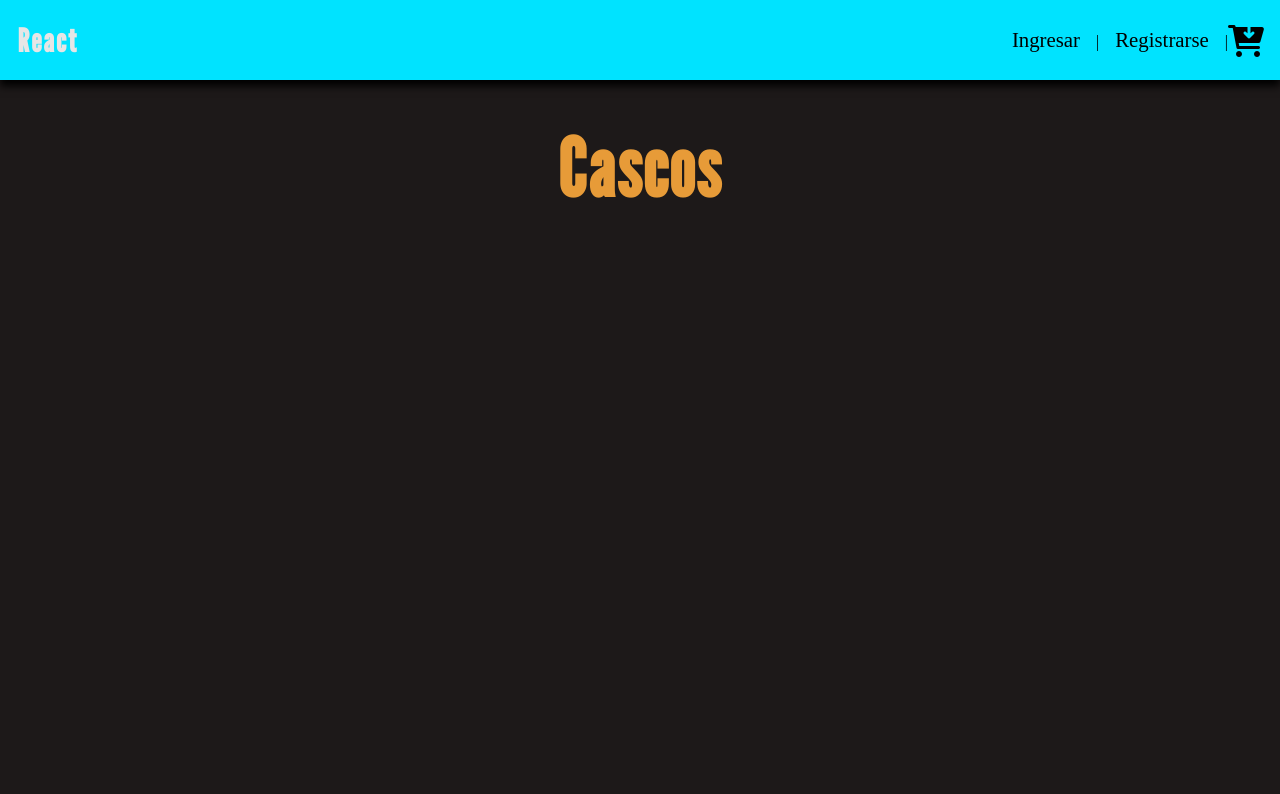
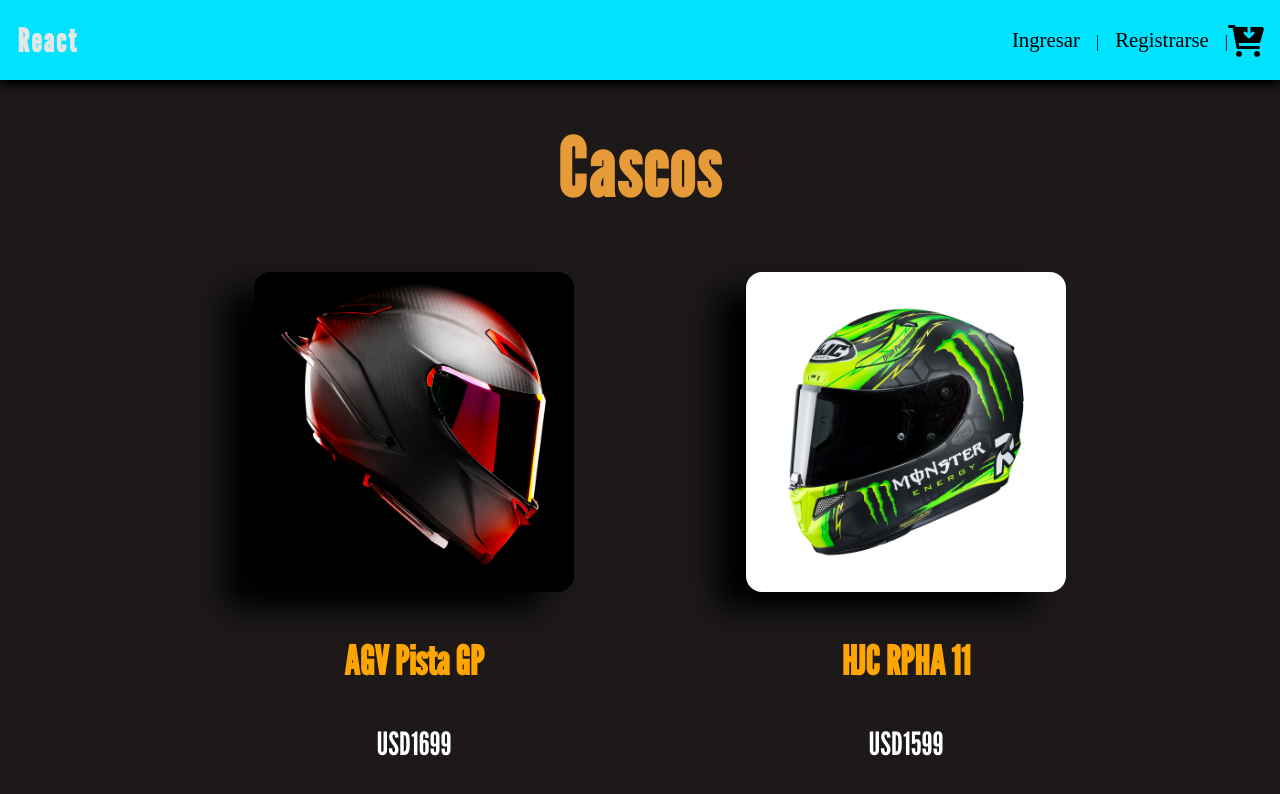
Before and after one commit to WalterWit/WW-React, a React (Create React App) app: page / in a window 1280 px wide. Shown: the top 794 px of the page. Built offline with nearby package versions, Linux system fonts and the light colour scheme.

Commit message:
Catálogo con MAPS y Promises

```diff
--- a/src/components/Item.js
+++ b/src/components/Item.js
@@ -5,11 +5,11 @@ export const Item = ({producto}) => {
     return (
         <li className='item'>
             <div className='itemA'>
-                <img className='itemI' src={producto.imagen} />
+                <img alt={producto.nombre} className='itemI' src={producto.imagen} />
             </div>
             <div className='itemZ'>
                 <h3>{producto.nombre}</h3>
-                <p className='itemP'>'$'{producto.precio}</p>
+                <p className='itemP'>USD{producto.precio}</p>
             </div>
         </li>
     )
--- a/src/components/ItemListContainer.js
+++ b/src/components/ItemListContainer.js
@@ -3,15 +3,16 @@ import {useState} from 'react'
 import {useEffect} from 'react'
 import {ItemList} from './ItemList'
 
-const productos = [{
+const productosArray = [{
     nombre: "AGV Pista GP",
     precio: 1699,
-    imagen: "../../public/imagenes/AGV Pista GP.jpg"
+    imagen: "/imagenes/AGV Pista GP.jpg"
+
 },
 {
     nombre: 'HJC RPHA 11',
     precio: 1599,
-    imagen: '../..public/imagenes/HJC RPHA 11.jpg'
+    imagen: '/imagenes/HJC RPHA 11.jpg'
 }
 ]
 
@@ -21,14 +22,11 @@ export const ItemListContainer = (a) =>{
 
     const productosPromise = new Promise((res, rej)=>{
         setTimeout(()=>{
-            res(productos)
+            res(productosArray)
         }, 2000);
     })
     useEffect(()=>{
-        productosPromise
-        .then((data)=> setProductos(data))
-        .catch((err)=> console.log(err))
-    },[])
+        productosPromise.then((data)=> setProductos(data)).catch((err)=> console.log(err))},[])
 
     return (
         <main className='itemListContainer'>
--- a/src/components/estilos.scss
+++ b/src/components/estilos.scss
@@ -24,6 +24,19 @@ body{
         margin: .5em;
         letter-spacing: 2.5px;
         text-align: center;
+    }
+    h3{
+        color: orange;
+        font-family: 'League Gothic', sans-serif;
+        font-size: 2.5rem;
+    }
+    p {
+        color: white;
+        font-family: 'League Gothic', sans-serif;
+        font-size: 2rem;
+    }
+    li {
+        list-style: none;
     }
     #NavBar {
         height: 5rem;
@@ -59,5 +72,19 @@ body{
                 margin: 1rem;
             }
         }
+        .itemList{
+            display: flex;
+            flex-direction: row;
+            justify-content: space-around;
+            width: 80%;
+            .itemI {
+            border-radius: 1rem;
+            height: 20rem;
+            box-shadow: -1.9rem 1.1rem 1.9rem black;
+            }
+            .itemZ {
+                text-align: center;
+            }
+        }
     }
 }
```
